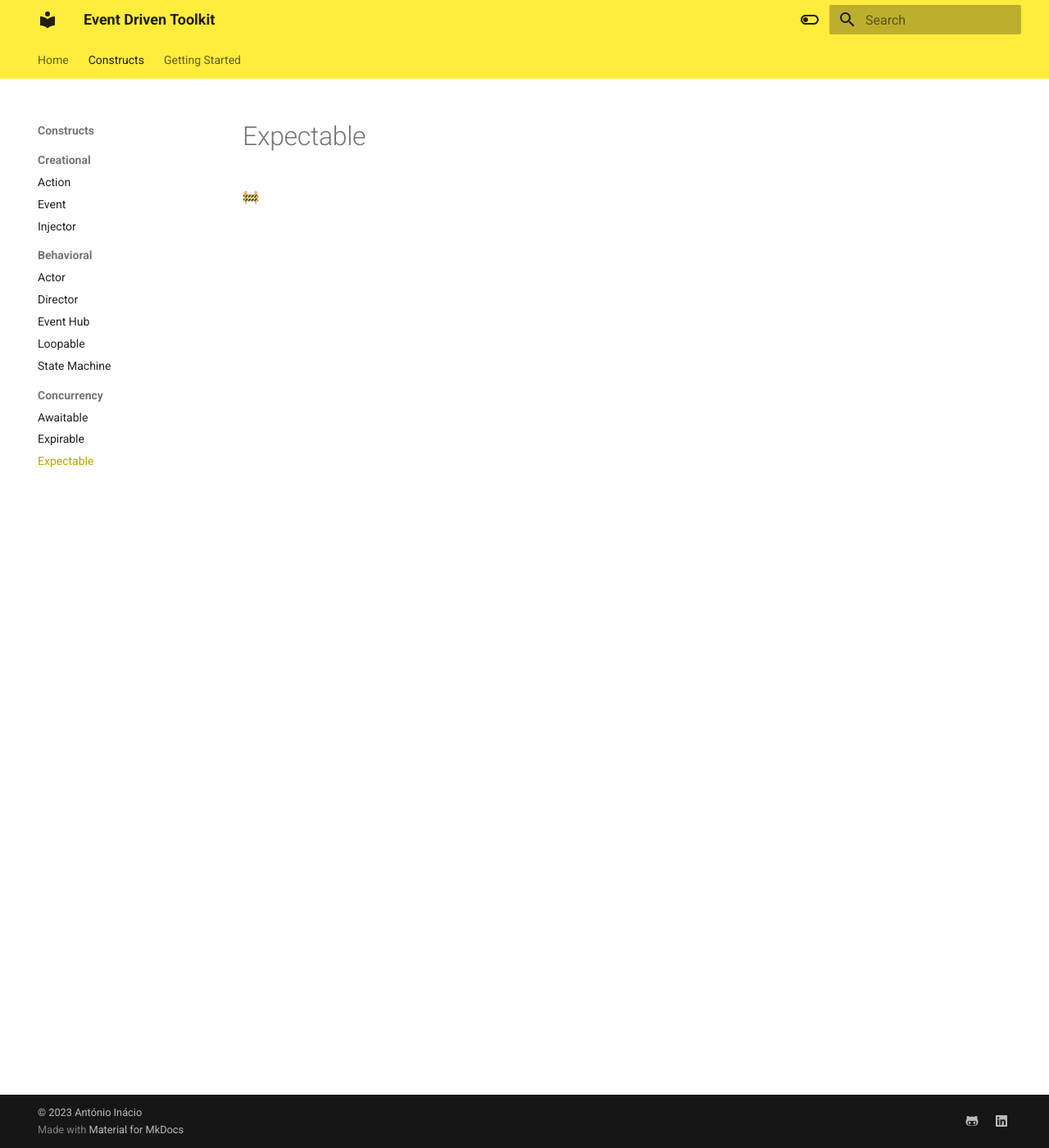
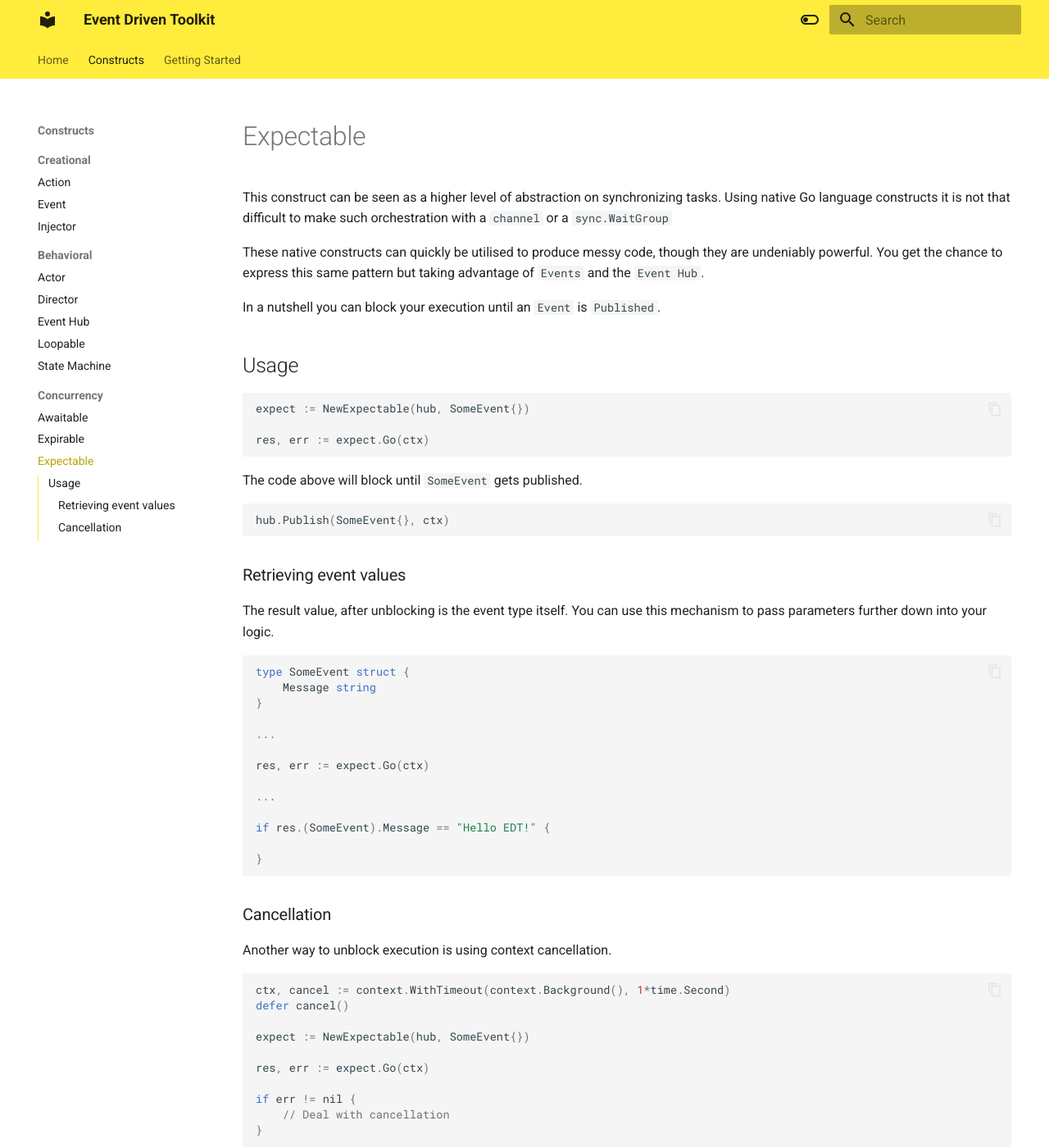
Before and after one commit to a-inacio/edt-go, an MkDocs documentation site: the page built from docs/expectable.md, in a window 1280 px wide and 1400 px high. Shown: the whole window at 82% size. Built offline with MkDocs 1.6.1 and Material for MkDocs 9.7.7, drawn with Linux system fonts in a browser that asks for light colours.

Commit message:
docs: Expectable

````diff
--- a/docs/expectable.md
+++ b/docs/expectable.md
@@ -1,3 +1,58 @@
 # Expectable
 
-🚧
+This construct can be seen as a higher level of abstraction on synchronizing tasks. Using native Go language constructs it is not that difficult to make such orchestration with a `channel` or a `sync.WaitGroup`
+
+These native constructs can quickly be utilised to produce messy code, though they are undeniably powerful. You get the chance to express this same pattern but taking advantage of `Events` and the `Event Hub`.
+
+In a nutshell you can block your execution until an `Event` is `Published`.
+
+## Usage
+
+```go
+expect := NewExpectable(hub, SomeEvent{})
+
+res, err := expect.Go(ctx)
+```
+
+The code above will block until `SomeEvent` gets published.
+
+```go
+hub.Publish(SomeEvent{}, ctx)
+```
+
+### Retrieving event values
+
+The result value, after unblocking is the event type itself. You can use this mechanism to pass parameters further down into your logic.
+
+```go
+type SomeEvent struct {
+	Message string
+}
+
+...
+
+res, err := expect.Go(ctx)
+
+...
+
+if res.(SomeEvent).Message == "Hello EDT!" {
+
+}
+```
+
+### Cancellation
+
+Another way to unblock execution is using context cancellation.
+
+```go
+ctx, cancel := context.WithTimeout(context.Background(), 1*time.Second)
+defer cancel()
+
+expect := NewExpectable(hub, SomeEvent{})
+
+res, err := expect.Go(ctx)
+
+if err != nil {
+	// Deal with cancellation
+}
+```
````
